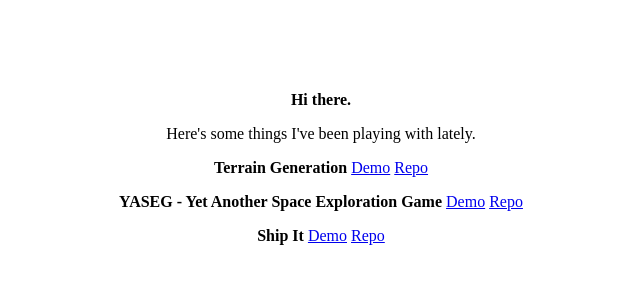
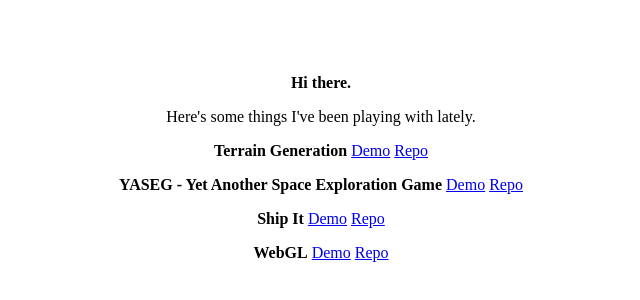
Before and after one commit to garrows/garrows.github.io, a plain HTML site: page index.html in a window 1280 px wide. Shown: the part 232-532 px from the top of the page, without its empty margins (319-959 px from the left). Drawn offline with Linux system fonts and the light colour scheme.

Commit message:
WebGL demo

```diff
--- a/index.html
+++ b/index.html
@@ -18,6 +18,8 @@
 
             <p><b>Ship It</b> <a href="https://garrows.github.io/ship-it/">Demo</a> <a href="https://github.com/garrows/ship-it/">Repo</a></p>
 
+            <p><b>WebGL</b> <a href="https://garrows.github.io/js13k-webgl/">Demo</a> <a href="https://github.com/garrows/js13k-webgl/">Repo</a></p>
+
         </div>
     </div>
 
```
